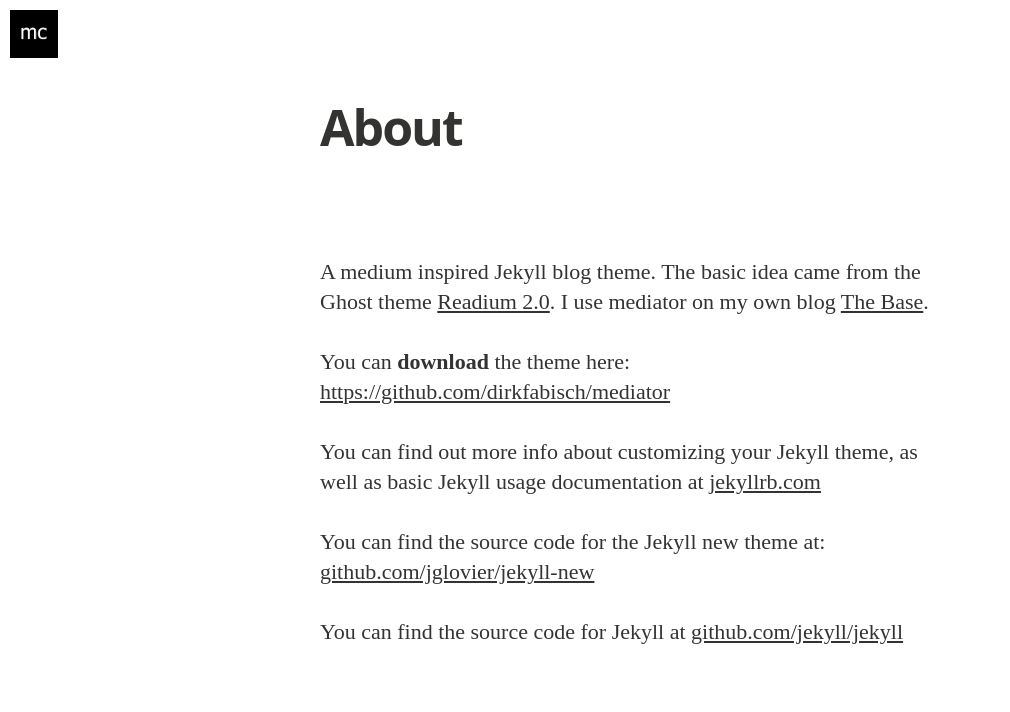
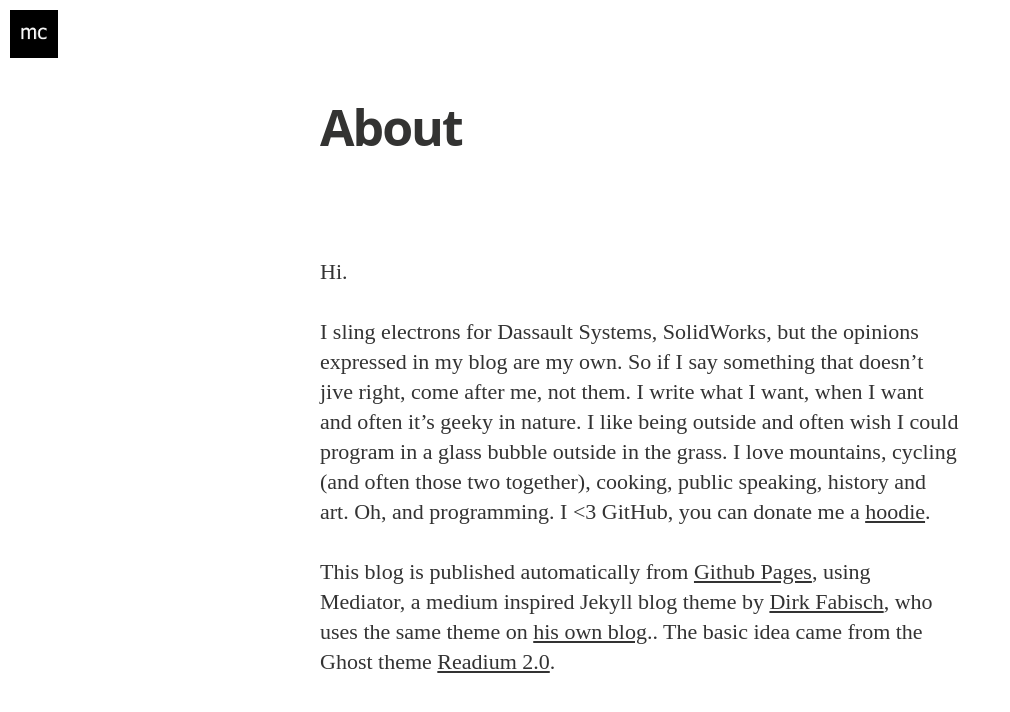
Before and after one commit to mrcaron/mrcaron.github.com, a Jekyll site: the page built from about.md, in a window 1280 px wide, cut to the strip 0-717 px from the top of the page. Shown: the top 712 px of the strip, without its empty margins (0-1010 px from the left). Built offline with Jekyll 4.4.1, drawn with Linux system fonts in a browser that asks for light colours; nearby versions of some CDN libraries; some web fonts are replaced; Markdown is read by kramdown in place of the engine named in the settings.

Commit message:
Personalized the about page.

```diff
--- a/about.md
+++ b/about.md
@@ -4,14 +4,8 @@ title: About
 permalink: /about/
 ---
 
-A medium inspired Jekyll blog theme. The basic idea came from the Ghost theme
-[Readium 2.0](http://www.svenread.com/readium-ghost-theme/). I use mediator on my own blog [The Base](blog.base68.com).
+Hi.
 
-You can **download** the theme here:
-[https://github.com/dirkfabisch/mediator](https://github.com/dirkfabisch/mediator)
+I sling electrons for Dassault Systems, SolidWorks, but the opinions expressed in my blog are my own. So if I say something that doesn't jive right, come after me, not them. I write what I want, when I want and often it's geeky in nature. I like being outside and often wish I could program in a glass bubble outside in the grass. I love mountains, cycling (and often those two together), cooking, public speaking, history and art. Oh, and programming. I <3 GitHub, you can donate me a [hoodie](http://github.myshopify.com/products/invertocat-hoodie).
 
-You can find out more info about customizing your Jekyll theme, as well as basic Jekyll usage documentation at [jekyllrb.com](http://jekyllrb.com/)
-
-You can find the source code for the Jekyll new theme at: [github.com/jglovier/jekyll-new](https://github.com/jglovier/jekyll-new)
-
-You can find the source code for Jekyll at [github.com/jekyll/jekyll](https://github.com/jekyll/jekyll)
+This blog is published automatically from [Github Pages](https://pages.github.com/), using Mediator, a medium inspired Jekyll blog theme by [Dirk Fabisch](http://github.com/dirkfabisch), who uses the same theme on [his own blog](blog.base68.com).. The basic idea came from the Ghost theme [Readium 2.0](http://www.svenread.com/readium-ghost-theme/).
```
